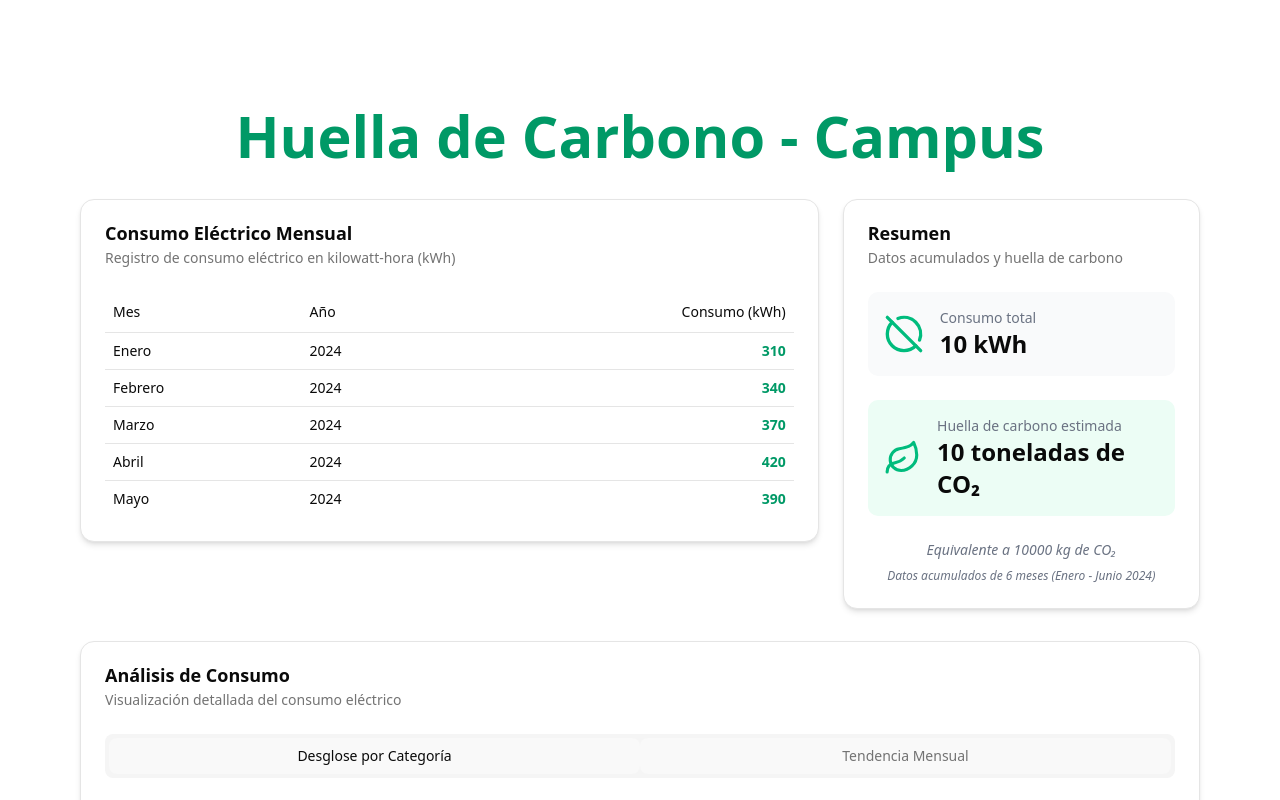
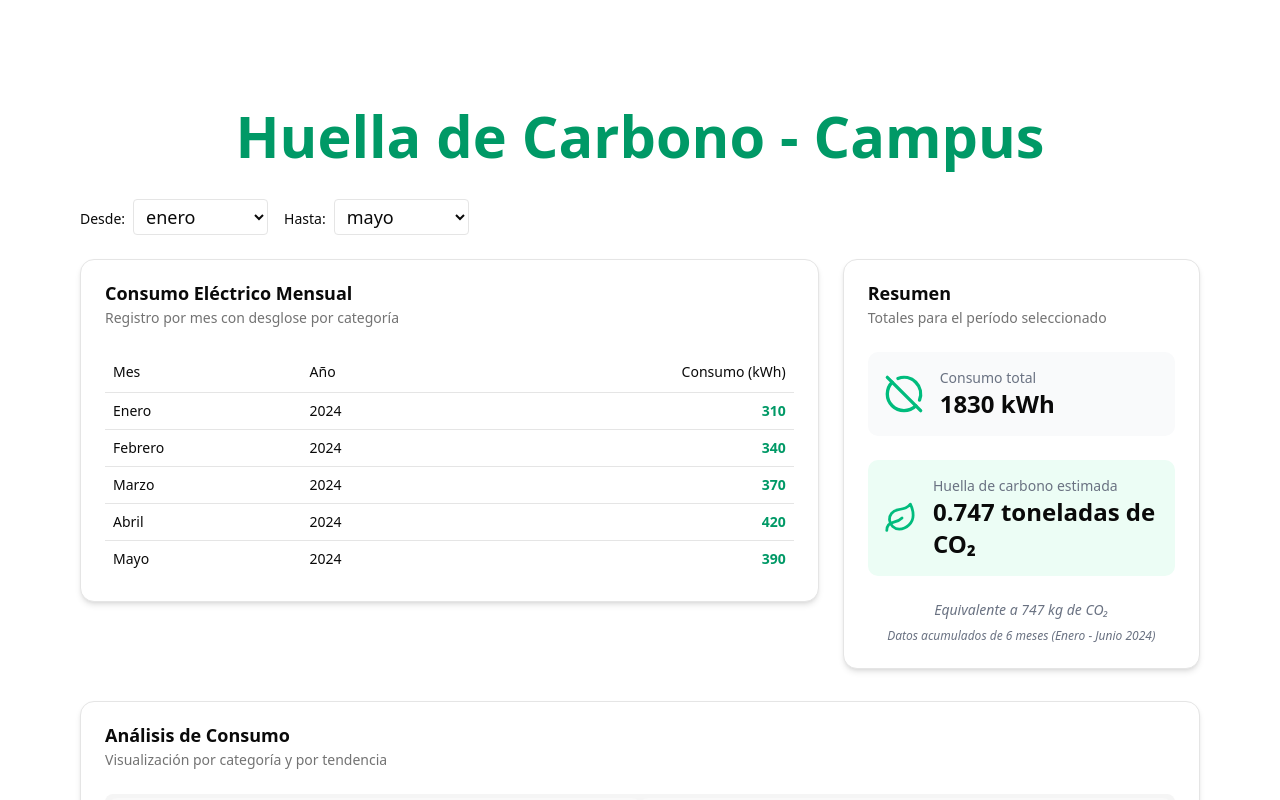
Before and after one commit to StefiGil/huella-carbono-campus, a React (Vite) app: page / in a window 1280 px wide. Shown: the top 800 px of the page. Built offline with nearby package versions, Linux system fonts and the light colour scheme.

Commit message:
se agrego archivo para los calculos y el componente de filtrar por mes

```diff
--- a/src/components/carbon-footprint-dashboard.tsx
+++ b/src/components/carbon-footprint-dashboard.tsx
@@ -1,53 +1,42 @@
 "use client"
 
-import {useEffect, useState} from "react"
-import {Card, CardContent, CardDescription, CardHeader, CardTitle} from "@/components/ui/card"
-import {ConsumptionTable} from "@/components/consumption-table"
-import {ConsumptionSummary} from "@/components/consumption-summary"
-import {ConsumptionChart} from "@/components/consumption-chart"
-import {Tabs, TabsContent, TabsList, TabsTrigger} from "@/components/ui/tabs"
-import {motion} from "framer-motion"
-import {BarChart, Bar, XAxis, YAxis, CartesianGrid, Tooltip, Legend, Cell, ResponsiveContainer} from "recharts"
-// @ts-ignore
-import mockData from "/public/consumo_por_mes.json"
+import { useEffect, useState } from "react"
+import { Card, CardContent, CardDescription, CardHeader, CardTitle } from "@/components/ui/card"
+import { ConsumptionTable } from "@/components/consumption-table"
+import { ConsumptionSummary } from "@/components/consumption-summary"
+import { ConsumptionChart } from "@/components/consumption-chart"
+import { Tabs, TabsContent, TabsList, TabsTrigger } from "@/components/ui/tabs"
+import { motion } from "framer-motion"
+import { ResponsiveContainer, BarChart, Bar, XAxis, YAxis, CartesianGrid, Tooltip, Legend, Cell } from "recharts"
+import {
+  filtrarPorMeses,
+  calcularResumen,
+  calcularBreakdown,
+  type FacturaExtendida
+} from "@/lib/calculate_carbon_data"
 
-interface ConsumptionData {
-    month: string
-    year: number
-    consumption: number
-    breakdown: BreakdownData[]
-}
-
-interface BreakdownData {
-    category: string
-    percentage: number
-}
-
-interface CarbonData {
-    title: string
-    data: ConsumptionData[]
-}
+const MESES = [
+  "enero", "febrero", "marzo", "abril", "mayo", "junio",
+  "julio", "agosto", "septiembre", "octubre", "noviembre", "diciembre"
+]
 
 export function CarbonFootprintDashboard() {
-    const [carbonData, setCarbonData] = useState<CarbonData | null>(null)
+  const [datos, setDatos] = useState<FacturaExtendida[]>([])
   const [loading, setLoading] = useState(true)
+  const [mesDesde, setMesDesde] = useState("enero")
+  const [mesHasta, setMesHasta] = useState("mayo")
 
   useEffect(() => {
-        async function fetchData() {
-            try {
-                // In a real app, this would fetch from your JSON file
-                // const response = await fetch('/carbon-data.json');
-                // const data = await response.json();
-                setCarbonData(mockData)
-            } catch (error) {
-                console.error("Error fetching data:", error)
-            } finally {
-                setLoading(false)
-            }
-        }
+    fetch("/consumo_por_mes.json")
+      .then((res) => res.json())
+      .then((json) => setDatos(json.data))
+      .catch((error) => console.error("Error cargando JSON:", error))
+      .finally(() => setLoading(false))
+  }, [])
 
-        fetchData()
-    }, [])
+  const datosFiltrados = filtrarPorMeses(datos, mesDesde, mesHasta)
+  const resumen = calcularResumen(datosFiltrados)
+  const breakdown = calcularBreakdown(datosFiltrados)
 
   if (loading) {
     return (
@@ -57,72 +46,82 @@ export function CarbonFootprintDashboard() {
     )
   }
 
-    if (!carbonData) {
-        return (
-            <div className="flex items-center justify-center min-h-screen">
-                <p className="text-red-500">Error cargando los datos</p>
-            </div>
-        )
-    }
-
   return (
     <div className="container mx-auto py-14 px-8 text-lg">
-            <motion.div initial={{opacity: 0, y: 20}} animate={{opacity: 1, y: 0}} transition={{duration: 0.5}}>
+      <motion.div initial={{ opacity: 0, y: 20 }} animate={{ opacity: 1, y: 0 }} transition={{ duration: 0.5 }}>
         <h1 className="text-3xl font-bold text-center mb-8 text-emerald-600 dark:text-emerald-500">
-                    {carbonData.title}
+          Huella de Carbono - Campus
         </h1>
 
+        {/* Selectores de meses */}
+        <div className="flex gap-4 mb-6">
+          <div>
+            <label className="text-sm font-medium">Desde:</label>
+            <select className="border rounded px-2 py-1 ml-2" value={mesDesde} onChange={(e) => setMesDesde(e.target.value)}>
+              {MESES.map((m) => (
+                <option key={m} value={m}>{m}</option>
+              ))}
+            </select>
+          </div>
+          <div>
+            <label className="text-sm font-medium">Hasta:</label>
+            <select className="border rounded px-2 py-1 ml-2" value={mesHasta} onChange={(e) => setMesHasta(e.target.value)}>
+              {MESES.map((m) => (
+                <option key={m} value={m}>{m}</option>
+              ))}
+            </select>
+          </div>
+        </div>
+
+        {/* Tabla y resumen */}
         <div className="grid grid-cols-1 lg:grid-cols-3 gap-6 mb-8">
           <motion.div
-                        initial={{opacity: 0, x: -20}}
-                        animate={{opacity: 1, x: 0}}
-                        transition={{duration: 0.5, delay: 0.2}}
+            initial={{ opacity: 0, x: -20 }}
+            animate={{ opacity: 1, x: 0 }}
+            transition={{ duration: 0.5, delay: 0.2 }}
             className="lg:col-span-2"
           >
             <Card className="shadow-md">
               <CardHeader>
                 <CardTitle>Consumo Eléctrico Mensual</CardTitle>
-                                <CardDescription>Registro de consumo eléctrico en kilowatt-hora (kWh)</CardDescription>
+                <CardDescription>Registro por mes con desglose por categoría</CardDescription>
               </CardHeader>
               <CardContent>
-                                <ConsumptionTable data={carbonData.data}/>
+                <ConsumptionTable data={datosFiltrados} />
               </CardContent>
             </Card>
           </motion.div>
 
           <motion.div
-                        initial={{opacity: 0, x: 20}}
-                        animate={{opacity: 1, x: 0}}
-                        transition={{duration: 0.5, delay: 0.4}}
+            initial={{ opacity: 0, x: 20 }}
+            animate={{ opacity: 1, x: 0 }}
+            transition={{ duration: 0.5, delay: 0.4 }}
           >
             <Card className="shadow-md h-full">
               <CardHeader>
                 <CardTitle>Resumen</CardTitle>
-                                <CardDescription>Datos acumulados y huella de carbono</CardDescription>
+                <CardDescription>Totales para el período seleccionado</CardDescription>
               </CardHeader>
               <CardContent>
-                                <ConsumptionSummary summary={{
-                                    totalConsumption: 10,
-                                    carbonFootprint: 10
-                                }}/>
+                <ConsumptionSummary summary={resumen} />
               </CardContent>
             </Card>
           </motion.div>
         </div>
 
+        {/* Gráficos */}
         <motion.div
-                    initial={{opacity: 0, y: 20}}
-                    animate={{opacity: 1, y: 0}}
-                    transition={{duration: 0.5, delay: 0.6}}
+          initial={{ opacity: 0, y: 20 }}
+          animate={{ opacity: 1, y: 0 }}
+          transition={{ duration: 0.5, delay: 0.6 }}
         >
           <Card className="shadow-md">
             <CardHeader>
               <CardTitle>Análisis de Consumo</CardTitle>
-                            <CardDescription>Visualización detallada del consumo eléctrico</CardDescription>
+              <CardDescription>Visualización por categoría y por tendencia</CardDescription>
             </CardHeader>
             <CardContent>
               <Tabs defaultValue="breakdown" className="w-full">
-
                 <TabsList className="grid w-full grid-cols-2">
                   <TabsTrigger value="breakdown">Desglose por Categoría</TabsTrigger>
                   <TabsTrigger value="trend">Tendencia Mensual</TabsTrigger>
@@ -130,12 +129,13 @@ export function CarbonFootprintDashboard() {
 
                 <TabsContent value="breakdown" className="pt-4">
                   <div className="h-[400px]">
-                                        <ConsumptionChart breakdown={carbonData.data[0].breakdown}/>
+                    <ConsumptionChart breakdown={breakdown} />
                   </div>
                 </TabsContent>
+
                 <TabsContent value="trend" className="pt-4">
                   <div className="h-[400px]">
-                                        <ConsumptionTrendChart data={carbonData.data}/>
+                    <ConsumptionTrendChart data={datosFiltrados} />
                   </div>
                 </TabsContent>
               </Tabs>
@@ -147,8 +147,9 @@ export function CarbonFootprintDashboard() {
   )
 }
 
+
 // This component would be in its own file in a real app
-function ConsumptionTrendChart({data}: { data: ConsumptionData[] }) {
+function ConsumptionTrendChart({data}: { data: FacturaExtendida[] }) {
     const chartData = data.map((item) => ({
         name: `${item.month.charAt(0).toUpperCase() + item.month.slice(1)}`,
         consumo: item.consumption,
--- /dev/null
+++ b/src/lib/calculate_carbon_data.ts
@@ -0,0 +1,76 @@
+export type Categoria = {
+  category: string
+  percentage: number
+}
+
+export type FacturaExtendida = {
+  month: string
+  year: number
+  consumption: number
+  breakdown: Categoria[]
+}
+
+export type Resumen = {
+  totalConsumption: number
+  carbonFootprint: number
+}
+
+export type BreakdownCalculado = {
+  category: string
+  consumo: number
+  percentage: number
+}
+
+const MESES = [
+  "enero", "febrero", "marzo", "abril", "mayo", "junio",
+  "julio", "agosto", "septiembre", "octubre", "noviembre", "diciembre"
+]
+
+// Factor de emisión estándar (tCO₂/MWh)
+const FE = 0.408
+
+function mesANumero(mes: string): number {
+  return MESES.indexOf(mes.toLowerCase())
+}
+
+export function filtrarPorMeses(
+  data: FacturaExtendida[],
+  desde: string,
+  hasta: string
+): FacturaExtendida[] {
+  const inicio = mesANumero(desde)
+  const fin = mesANumero(hasta)
+
+  return data.filter((f) => {
+    const mesIndex = mesANumero(f.month)
+    return mesIndex >= inicio && mesIndex <= fin
+  })
+}
+
+export function calcularResumen(data: FacturaExtendida[]): Resumen {
+  const total = data.reduce((acc, item) => acc + item.consumption, 0)
+  const huella = (total / 1000) * FE
+  return {
+    totalConsumption: total,
+    carbonFootprint: parseFloat(huella.toFixed(3))
+  }
+}
+
+export function calcularBreakdown(data: FacturaExtendida[]): BreakdownCalculado[] {
+  const acumulado: Record<string, number> = {}
+
+  data.forEach((item) => {
+    item.breakdown.forEach((b) => {
+      const consumoCat = (item.consumption * b.percentage) / 100
+      acumulado[b.category] = (acumulado[b.category] || 0) + consumoCat
+    })
+  })
+
+  const total = Object.values(acumulado).reduce((a, b) => a + b, 0)
+
+  return Object.entries(acumulado).map(([category, consumo]) => ({
+    category,
+    consumo: parseFloat(consumo.toFixed(2)),
+    percentage: parseFloat(((consumo / total) * 100).toFixed(1))
+  }))
+}
```
Lines whose indentation alone changed are shown as unchanged.
